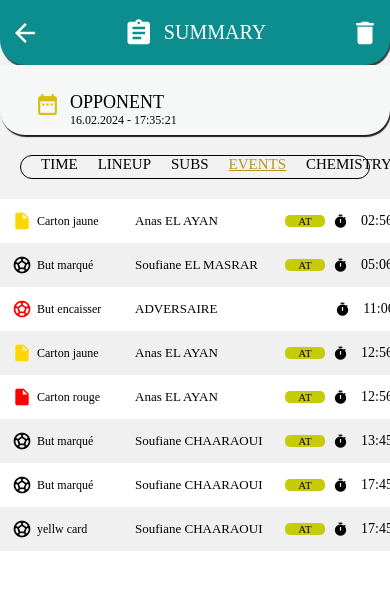
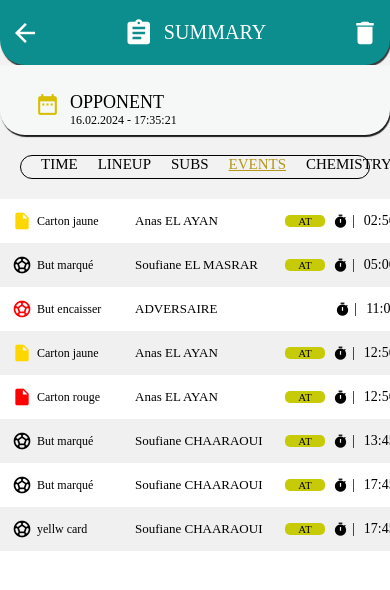
Before and after one commit to YahyaNamir/Salle_Summary, a React Native app: screen /EVENTS in a window 390 px wide. Shown: the top 590 px of the page. Built offline with nearby package versions, Linux system fonts and the light colour scheme.

Commit message:
Time and lineUp

```diff
--- a/components/EventItem.js
+++ b/components/EventItem.js
@@ -12,7 +12,7 @@ const EventItem = ({ iconName, iconColor, event, player, position, time, backgro
       {player != 'ADVERSAIRE' && <Text style={styles.position}>{position}</Text>}
       <View style={[styles.timeContainer, player == 'ADVERSAIRE' && {marginLeft: 50}]}>
         <Icon name="timer" size={15} color="#000000" style={styles.timeIcon} />
-        {/* <Text style={styles.line}>|</Text> */}
+        <Text style={styles.line}>|</Text>
         <Text style={styles.time}>{time}</Text>
       </View>
     </View>
```
